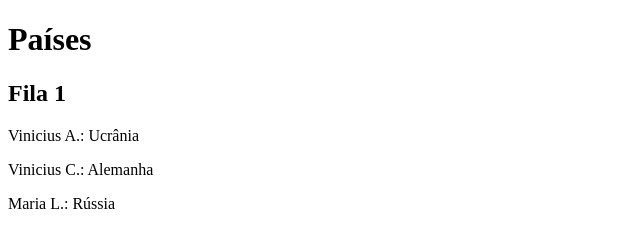
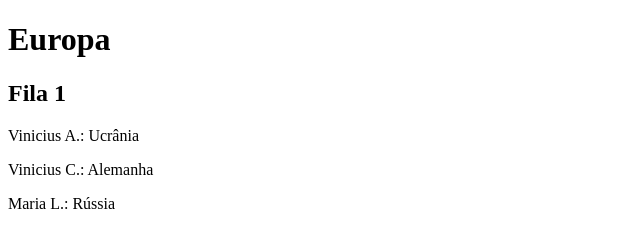
Before and after one commit to prof-guilherme-souza/1E-2025, a plain HTML site: page index.html in a window 1280 px wide. Shown: the top 226 px of the page, 0-640 px from the left. Drawn offline with Linux system fonts and the light colour scheme.

Commit message:
Mais ajustes

```diff
--- a/index.html
+++ b/index.html
@@ -7,7 +7,7 @@
 </head>
 <body>
 
-    <h1>Países</h1>
+    <h1>Europa</h1>
 
     <h2>Fila 1</h2>
     <p>Vinicius A.: Ucrânia</p>
```
